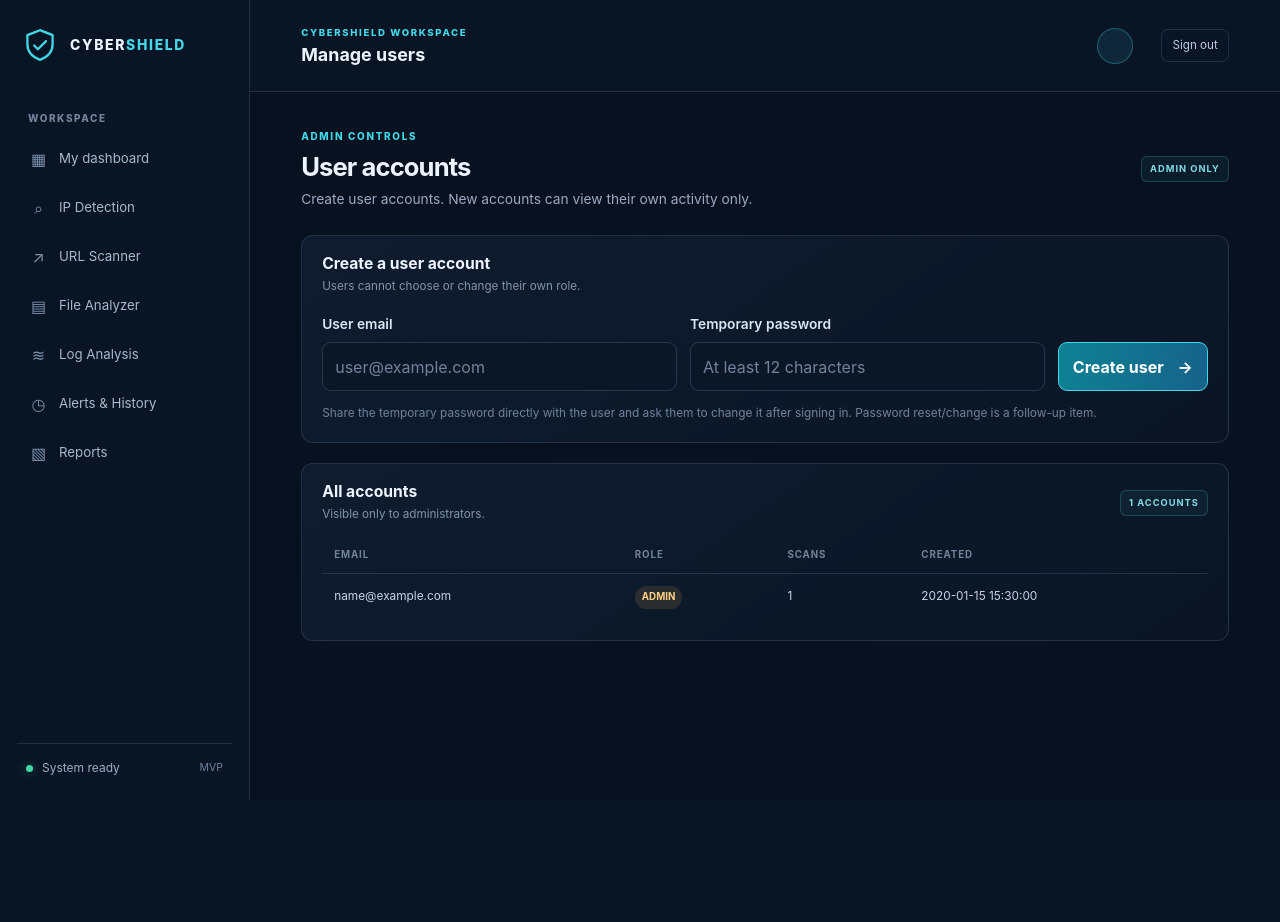
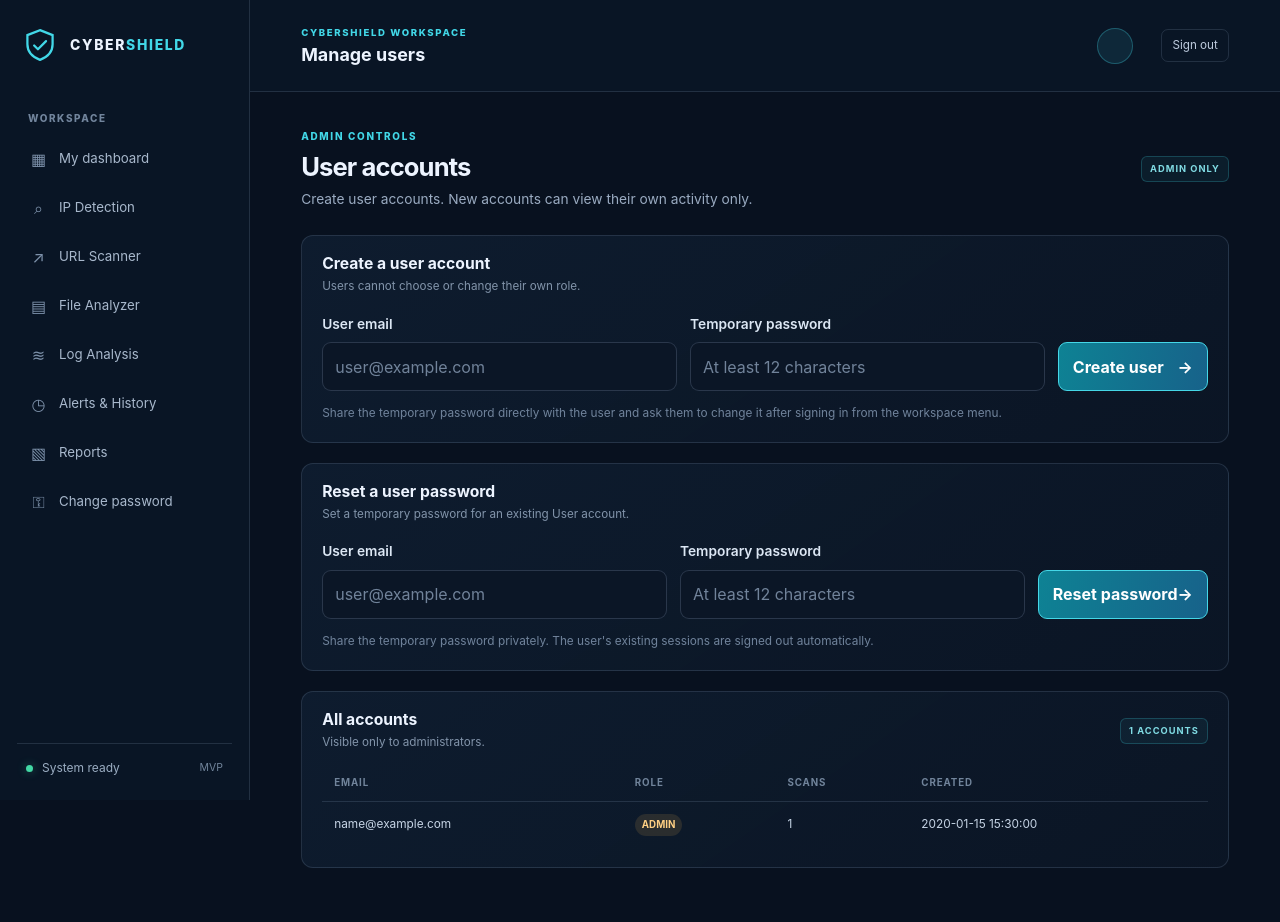
Before and after one commit to kuramdasubangaram-2006/cybershield, a Flask app: template templates/manage_users.html in a window 1280 px wide. Before the commit the page ends 800 px from the top, so only its background shows below. Run offline with Flask 3, Linux system fonts and the light colour scheme; the template is opened without the code that fills it: most values are stand-ins (such as "Sample title", 1, 10 or a date in 2020); some libraries are stand-ins or nearby versions.

Commit message:
Add password change and admin reset flows

```diff
--- a/app.py
+++ b/app.py
@@ -2,6 +2,7 @@
 
 from functools import wraps
 import csv
+import hashlib
 import hmac
 import io
 import os
@@ -13,6 +14,7 @@ from dotenv import load_dotenv
 from flask import (
     Flask,
     abort,
+    current_app,
     flash,
     g,
     jsonify,
@@ -83,13 +85,15 @@ def create_app():
                 flash("The passwords do not match.", "error")
             else:
                 db = get_db()
+                password_hash = generate_password_hash(password)
                 cursor = db.execute(
                     "INSERT INTO users (email, password_hash, role) VALUES (?, ?, 'admin') RETURNING id",
-                    (email, generate_password_hash(password)),
+                    (email, password_hash),
                 )
                 db.commit()
                 session.clear()
                 session["user_id"] = cursor.fetchone()["id"]
+                session["password_token"] = make_password_token(password_hash)
                 flash("Administrator account created successfully.", "success")
                 return redirect(url_for("dashboard"))
 
@@ -117,6 +121,7 @@ def create_app():
             else:
                 session.clear()
                 session["user_id"] = user["id"]
+                session["password_token"] = make_password_token(user["password_hash"])
                 session.permanent = "remember" in request.form
                 return redirect(url_for("dashboard"))
 
@@ -128,6 +133,48 @@ def create_app():
             abort(400)
         session.clear()
         return redirect(url_for("login"))
+
+    @app.route("/account/password", methods=["GET", "POST"])
+    @login_required
+    def change_password():
+        user = get_current_user()
+
+        if request.method == "POST":
+            if not validate_csrf():
+                abort(400)
+
+            current_password = request.form.get("current_password", "")
+            new_password = request.form.get("new_password", "")
+            confirmation = request.form.get("password_confirmation", "")
+            account = get_db().execute(
+                "SELECT password_hash FROM users WHERE id = ?", (user["id"],)
+            ).fetchone()
+
+            if account is None or not check_password_hash(account["password_hash"], current_password):
+                flash("Your current password is incorrect.", "error")
+            elif len(new_password) < 12:
+                flash("New password must be at least 12 characters.", "error")
+            elif new_password != confirmation:
+                flash("The new passwords do not match.", "error")
+            elif new_password == current_password:
+                flash("Choose a new password different from your current one.", "error")
+            else:
+                db = get_db()
+                new_hash = generate_password_hash(new_password)
+                db.execute(
+                    "UPDATE users SET password_hash = ? WHERE id = ?",
+                    (new_hash, user["id"]),
+                )
+                db.commit()
+                was_permanent = session.permanent
+                session.clear()
+                session["user_id"] = user["id"]
+                session["password_token"] = make_password_token(new_hash)
+                session.permanent = was_permanent
+                flash("Password changed successfully.", "success")
+                return redirect(url_for("change_password"))
+
+        return render_template("change_password.html", page_title="Change password")
 
     @app.get("/dashboard")
     @login_required
@@ -380,6 +427,35 @@ def create_app():
         ).fetchall()
         return render_template("manage_users.html", users=users, page_title="Manage users")
 
+    @app.post("/admin/users/reset-password")
+    @admin_required
+    def reset_user_password():
+        if not validate_csrf():
+            abort(400)
+        email = request.form.get("email", "").strip().lower()
+        password = request.form.get("password", "")
+
+        if not valid_email(email):
+            flash("Enter a valid user email address.", "error")
+        elif len(password) < 12:
+            flash("Temporary password must be at least 12 characters.", "error")
+        else:
+            db = get_db()
+            account = db.execute(
+                "SELECT id FROM users WHERE LOWER(email) = LOWER(?) AND role = 'user'", (email,)
+            ).fetchone()
+            if account is None:
+                flash("User account not found.", "error")
+            else:
+                password_hash = generate_password_hash(password)
+                db.execute(
+                    "UPDATE users SET password_hash = ? WHERE id = ?",
+                    (password_hash, account["id"]),
+                )
+                db.commit()
+                flash("Temporary password reset. Share it privately and ask the user to change it after signing in.", "success")
+        return redirect(url_for("manage_users"))
+
     @app.get("/health")
     def health():
         return jsonify(status="ok", app="CyberShield"), 200
@@ -427,15 +503,28 @@ def validate_csrf():
     return bool(expected and supplied and hmac.compare_digest(expected, supplied))
 
 
+def make_password_token(password_hash):
+    key = str(current_app.config["SECRET_KEY"]).encode("utf-8")
+    return hmac.new(key, password_hash.encode("utf-8"), hashlib.sha256).hexdigest()
+
+
 def get_current_user():
     if "current_user" not in g:
         user_id = session.get("user_id")
         if user_id is None:
             g.current_user = None
         else:
-            g.current_user = get_db().execute(
-                "SELECT id, email, role FROM users WHERE id = ?", (user_id,)
+            account = get_db().execute(
+                "SELECT id, email, role, password_hash FROM users WHERE id = ?", (user_id,)
             ).fetchone()
+            supplied_token = session.get("password_token", "")
+            if account is None or not hmac.compare_digest(
+                supplied_token, make_password_token(account["password_hash"])
+            ):
+                session.clear()
+                g.current_user = None
+            else:
+                g.current_user = {key: account[key] for key in ("id", "email", "role")}
     return g.current_user
 
 
--- a/static/css/style.css
+++ b/static/css/style.css
@@ -275,6 +275,9 @@ body.login-page {
 .create-user-form { display: grid; grid-template-columns: minmax(180px, 1fr) minmax(180px, 1fr) auto; align-items: end; gap: 13px; }
 .create-user-button { min-width: 150px; min-height: 49px; padding: 0 14px; }
 .left-note { margin-top: 14px; text-align: left; }
+.password-change-panel { max-width: 680px; }
+.password-change-form { display: grid; gap: 15px; max-width: 520px; }
+.password-change-button { min-height: 47px; justify-self: start; padding: 0 16px; }
 .error-card { width: min(460px, calc(100% - 40px)); margin: 12vh auto; padding: 36px; border: 1px solid var(--line); border-radius: 14px; background: var(--panel); }
 .error-card h1 { margin: 10px 0; font-size: 3rem; }
 .error-card > p:not(.eyebrow) { margin-bottom: 24px; color: var(--muted); }
--- a/static/js/app.js
+++ b/static/js/app.js
@@ -16,7 +16,7 @@ document.addEventListener("DOMContentLoaded", () => {
 
   forgotPassword?.addEventListener("click", () => {
     if (!message) return;
-    message.textContent = "Password reset is not available yet. Ask your administrator for help.";
+    message.textContent = "Password recovery is not available on this page. User accounts can ask an administrator to set a temporary password.";
     message.classList.remove("d-none");
   });
 });
--- a/templates/dashboard_base.html
+++ b/templates/dashboard_base.html
@@ -29,6 +29,7 @@
           <a class="side-link {% if request.endpoint == 'analyze_log_text' %}active{% endif %}" href="{{ url_for('analyze_log_text') }}"><span>≋</span> Log Analysis</a>
           <a class="side-link {% if request.endpoint == 'alerts_history' %}active{% endif %}" href="{{ url_for('alerts_history') }}"><span>◷</span> Alerts &amp; History</a>
           <a class="side-link {% if request.endpoint in ['reports', 'download_report'] %}active{% endif %}" href="{{ url_for('reports') }}"><span>▧</span> Reports</a>
+          <a class="side-link {% if request.endpoint == 'change_password' %}active{% endif %}" href="{{ url_for('change_password') }}"><span>⚿</span> Change password</a>
         </nav>
         <div class="sidebar-bottom"><span class="status-pulse"></span> System ready <small>MVP</small></div>
       </aside>
--- a/templates/manage_users.html
+++ b/templates/manage_users.html
@@ -14,7 +14,18 @@
       <div><label class="form-label" for="password">Temporary password</label><input class="form-control" id="password" name="password" type="password" placeholder="At least 12 characters" minlength="12" required></div>
       <button class="btn sign-in-button create-user-button" type="submit">Create user <span aria-hidden="true">→</span></button>
     </form>
-    <p class="role-note left-note">Share the temporary password directly with the user and ask them to change it after signing in. Password reset/change is a follow-up item.</p>
+    <p class="role-note left-note">Share the temporary password directly with the user and ask them to change it after signing in from the workspace menu.</p>
+  </section>
+
+  <section class="content-panel create-user-panel">
+    <div class="panel-heading"><div><h3>Reset a user password</h3><p>Set a temporary password for an existing User account.</p></div></div>
+    <form class="create-user-form" method="post" action="{{ url_for('reset_user_password') }}">
+      <input type="hidden" name="csrf_token" value="{{ csrf_token() }}">
+      <div><label class="form-label" for="reset-email">User email</label><input class="form-control" id="reset-email" name="email" type="email" placeholder="user@example.com" maxlength="254" required></div>
+      <div><label class="form-label" for="reset-password">Temporary password</label><input class="form-control" id="reset-password" name="password" type="password" placeholder="At least 12 characters" minlength="12" required></div>
+      <button class="btn sign-in-button create-user-button" type="submit">Reset password <span aria-hidden="true">→</span></button>
+    </form>
+    <p class="role-note left-note">Share the temporary password privately. The user's existing sessions are signed out automatically.</p>
   </section>
 
   <section class="content-panel">
```
Also changed, not shown: templates/change_password.html (added, +18 -0 lines), README.md.
